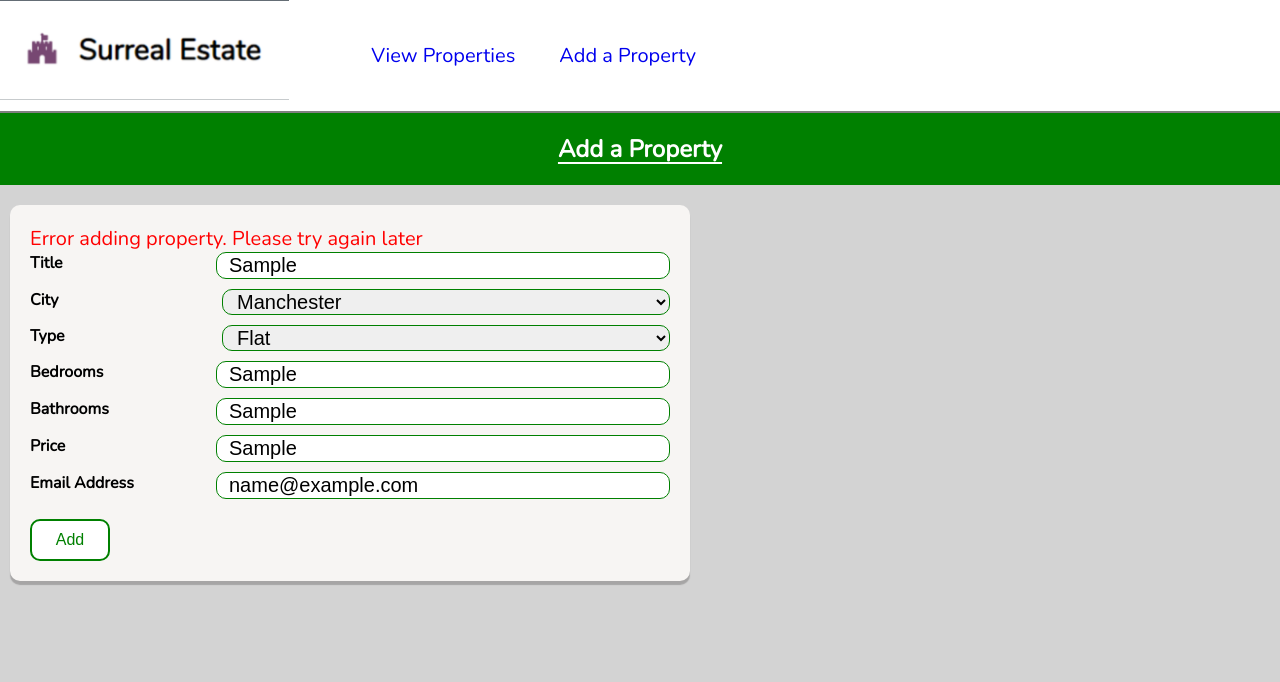
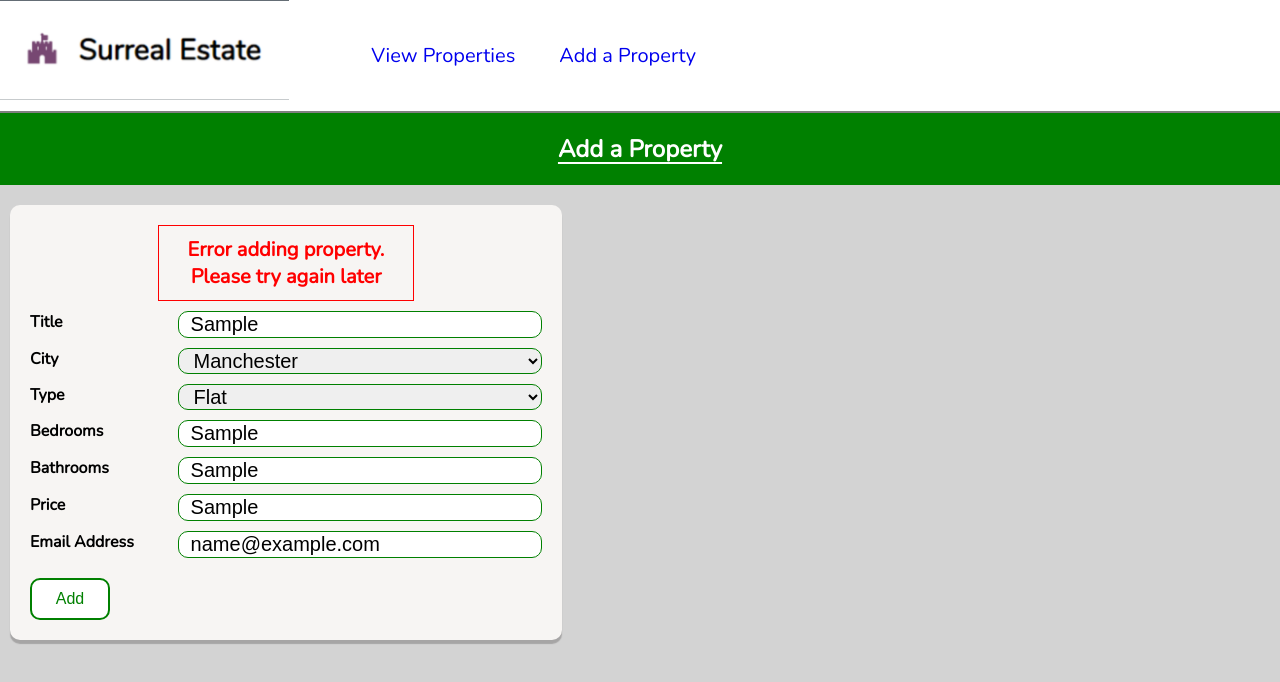
Before and after one commit to tom-haynes-1/surreal-estate-app, a React (Create React App) app: page /add-property in a window 1280 px wide. Both pictures are taken after typing "Sample", "Sample", "Sample", "Sample", "name@example.com" into the empty fields and a click on the button "Add". Shown: the top 682 px of the page. Built offline with nearby package versions, Linux system fonts and the light colour scheme; no server answers.

Commit message:
added simple styling to Alert success/error messages when adding property

```diff
--- a/src/components/AddProperty.js
+++ b/src/components/AddProperty.js
@@ -52,10 +52,10 @@ const AddProperty = () => {
 
   return (
     <>
-      <div className="add-property-container">
+      <div className="add-property-title-container">
         <h2>Add a Property</h2>
       </div>
-      <div>
+      <div className="add-property-container">
         <form className="add-property-form" onSubmit={handleAddProperty}>
           <Alert message={alert.message} success={alert.isSuccess} />
           <div>
--- a/src/styles/add-property.css
+++ b/src/styles/add-property.css
@@ -1,4 +1,4 @@
-.add-property-container {
+.add-property-title-container {
     display: flex;
     flex-direction: column;
     align-items: center;
@@ -19,7 +19,7 @@ h2 {
     background-color: rgb(247, 245, 243);
     margin-top: 20px;
     margin-left: 10px;
-    width: 50%;
+    width: 40%;
     display: flex;
     flex-direction: column;
     box-shadow: 0px 4px 1px rgba(67, 66, 66, 0.311);
@@ -67,7 +67,7 @@ input {
 }
 
 select {
-    width: 70%;
+    width: 71%;
     border-radius: 10px;
     border: 1px solid green;
     text-indent: 10px;
--- a/src/styles/alert.css
+++ b/src/styles/alert.css
@@ -3,9 +3,25 @@
 }
 
 .success {
+    margin-bottom: 10px;
+    margin-left: 25%;
+    margin-right: 25%;
+    padding: 10px;
+    font-weight: 700;
+    box-sizing: border-box;
+    border: 1px solid green;
+    text-align: center;
     color: green;
 }
 
 .error {
+    margin-bottom: 10px;
+    margin-left: 25%;
+    margin-right: 25%;
+    padding: 10px;
+    font-weight: 700;
+    box-sizing: border-box;
+    border: 1px solid red;
+    text-align: center;
     color: red;
 }
```
